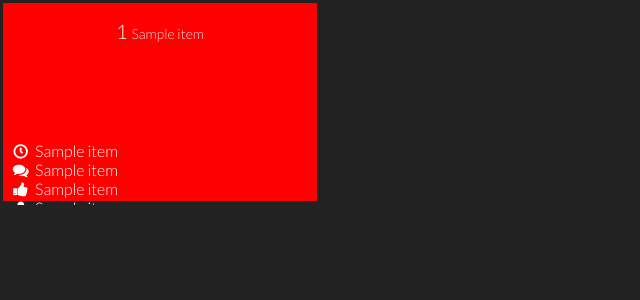
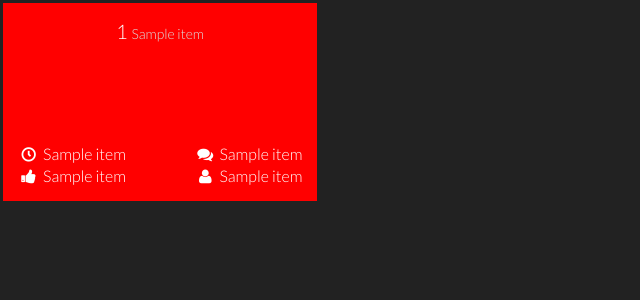
Before and after one commit to pbjr23/tiled-hn, a Flask app: template templates/index.html in a window 1280 px wide. Shown: the part 70-370 px from the top of the page, without its empty margins (0-640 px from the left). Run offline with Flask 2, Linux system fonts and the light colour scheme; the template is opened without the code that fills it: most values are stand-ins (such as "Sample title", 1, 10 or a date in 2020).

Commit message:
forgot to save css file

```diff
--- a/static/css/main.css
+++ b/static/css/main.css
@@ -16,6 +16,7 @@
 .navbar {
     float: right;
 }
+
 .categories {
     padding: 8px 15px;
     font-size: 1.5em;
@@ -150,9 +151,12 @@ li {
     .navbar {
         float: center;
     }
+    .left, .right {
+        width: auto;
+    }
 }
 
-@media only screen and (min-width: 640px) and (-webkit-device-pixel-ratio: 2) {
+@media only screen and (min-width: 560px) and (-webkit-device-pixel-ratio: 2) {
     .box-container {
         width: 33.3%;
         float: left;
@@ -163,10 +167,7 @@ li {
     .box {
         font-size: 1em;
     }
-    .bottom {
-        font-size: 0.75em;
-    }
-    .title-url {
+    .bottom, .title-url {
         font-size: 0.75em;
     }
     .name {
@@ -181,6 +182,9 @@ li {
     .header {
         height: 0px;
     }
+    .left, .right {
+        width: auto;
+    }
 }
 
 @media only screen and (min-width: 767px) and (-webkit-device-pixel-ratio: 2) {
@@ -193,44 +197,9 @@ li {
         font-size: 2.5em;
         margin-top: 3px;
     }
-
-}
-/*@media only screen and (min-width : 600px) {
-    .box-container {
-        width: 50%;
-        float: left;
-    }
 }
 
-@media only screen and (min-width : 900px) {
-    .box-container {
-        width: 33.3%;
-        float: left;
-    }
-}
-
-@media only screen and (min-width : 1200px) {
-    .box-container {
-        width: 25%;
-        float: left;
-    }
-}
-
-@media only screen and (min-width : 1500px) {
-    .box-container {
-        width: 20%;
-        float: left;
-    }
-}
-
-@media only screen and (min-width : 1800px) {
-    .box-container {
-        width: 16.6%;
-        float: left;
-    }
-}
-
-*/.title {
+.title {
     padding: 6px;
     padding-top: 10px;
     -moz-border-radius: 10px;
@@ -257,11 +226,21 @@ li {
     background-color:rgba(0,0,0,0.7) !important;
 }
 
-.right {
+.pull-left {
+    float: left;
+    padding-left: 8px;
+    padding-top: 3px;
+}
+
+.pull-right {
     float: right;
     text-align: right;
-    padding: 5px;
     padding-right: 8px;
+    padding-top: 3px;
+}
+
+.user:hover {
+    color:gray;
 }
 
 .left {
@@ -269,6 +248,14 @@ li {
     float: left;
     padding: 5px;
     padding-left: 8px;
+}
+
+.upper {
+    overflow: hidden;
+}
+
+.lower {
+    overflow: hidden;
 }
 
 body {
```
